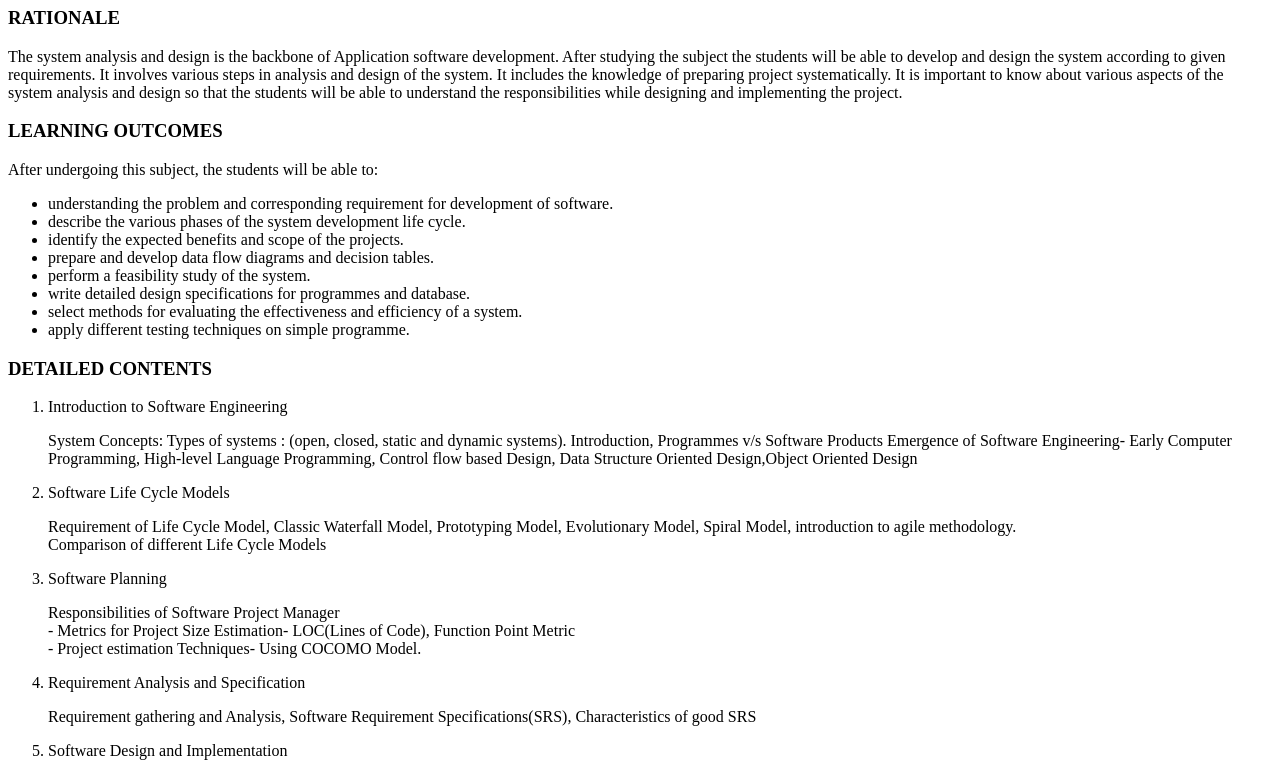
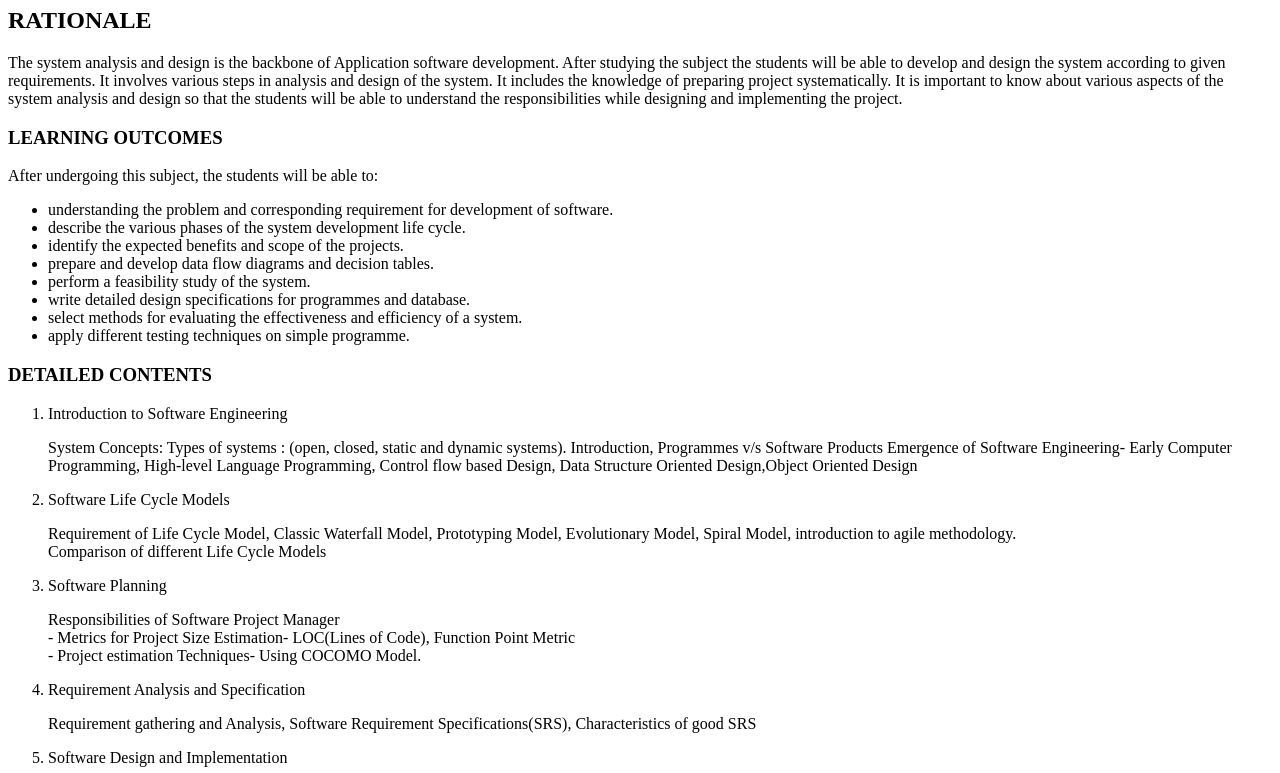
Before and after one commit to alokkumar-dev/My_5th_Sem_Syllabus, a plain HTML site: page 1.SOFTWARE ENGINEERING.html in a window 1280 px wide. Shown: the part 73-846 px from the top of the page. Drawn offline with Linux system fonts and the light colour scheme.

Commit message:
headind change

```diff
--- a/1.SOFTWARE ENGINEERING.html
+++ b/1.SOFTWARE ENGINEERING.html
@@ -5,7 +5,7 @@
 </head>
 <body>
 <h1>5.1 SOFTWARE ENGINEERING</h1>
-<div><h3>RATIONALE</h3>
+<div><h2>RATIONALE</h2>
 <p>The system analysis and design is the backbone of Application software development. After studying the subject the
 students will be able to develop and design the system according to given requirements. It involves various steps in
 analysis and design of the system. It includes the knowledge of preparing project systematically. It is important to
```
